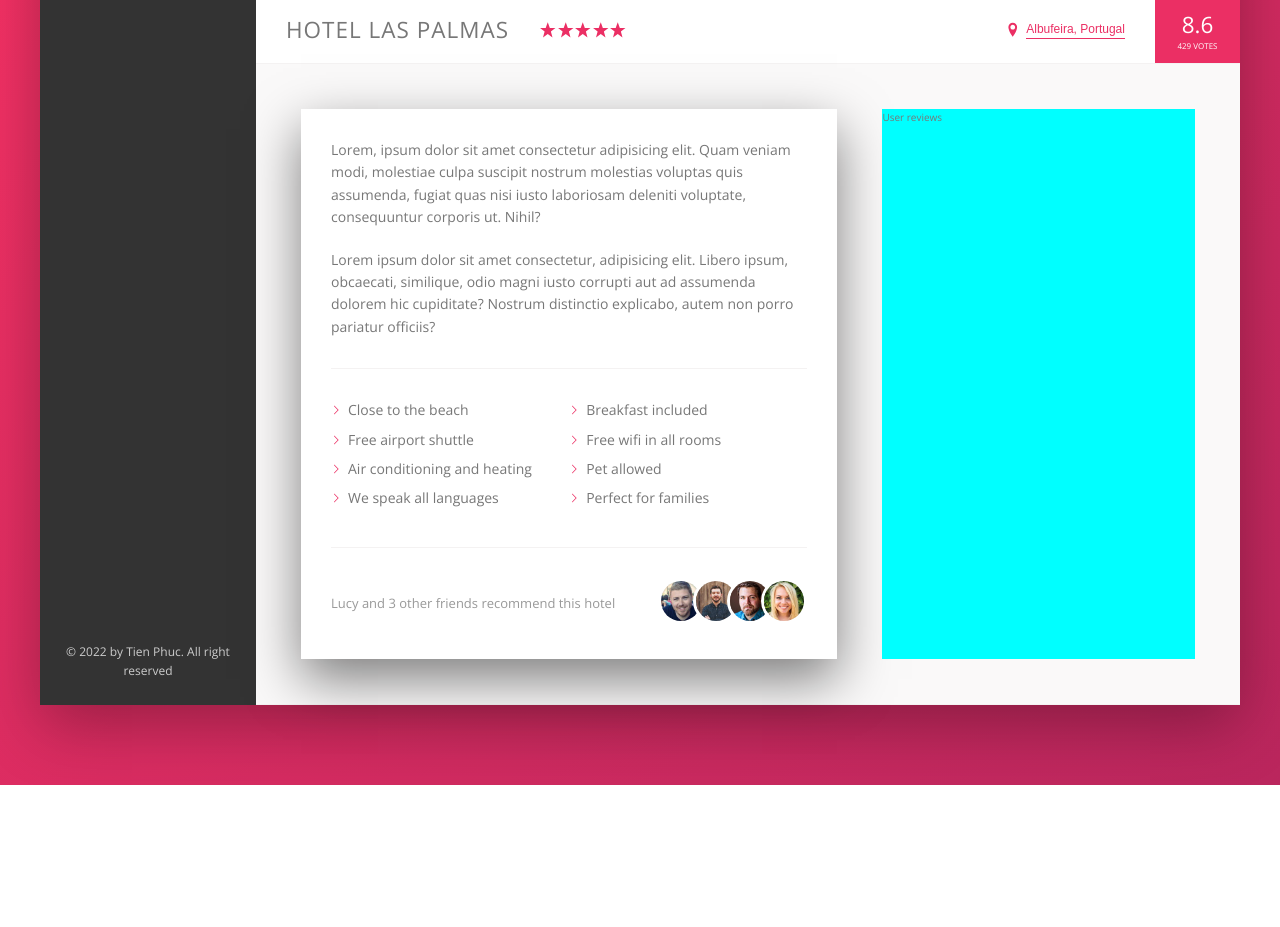
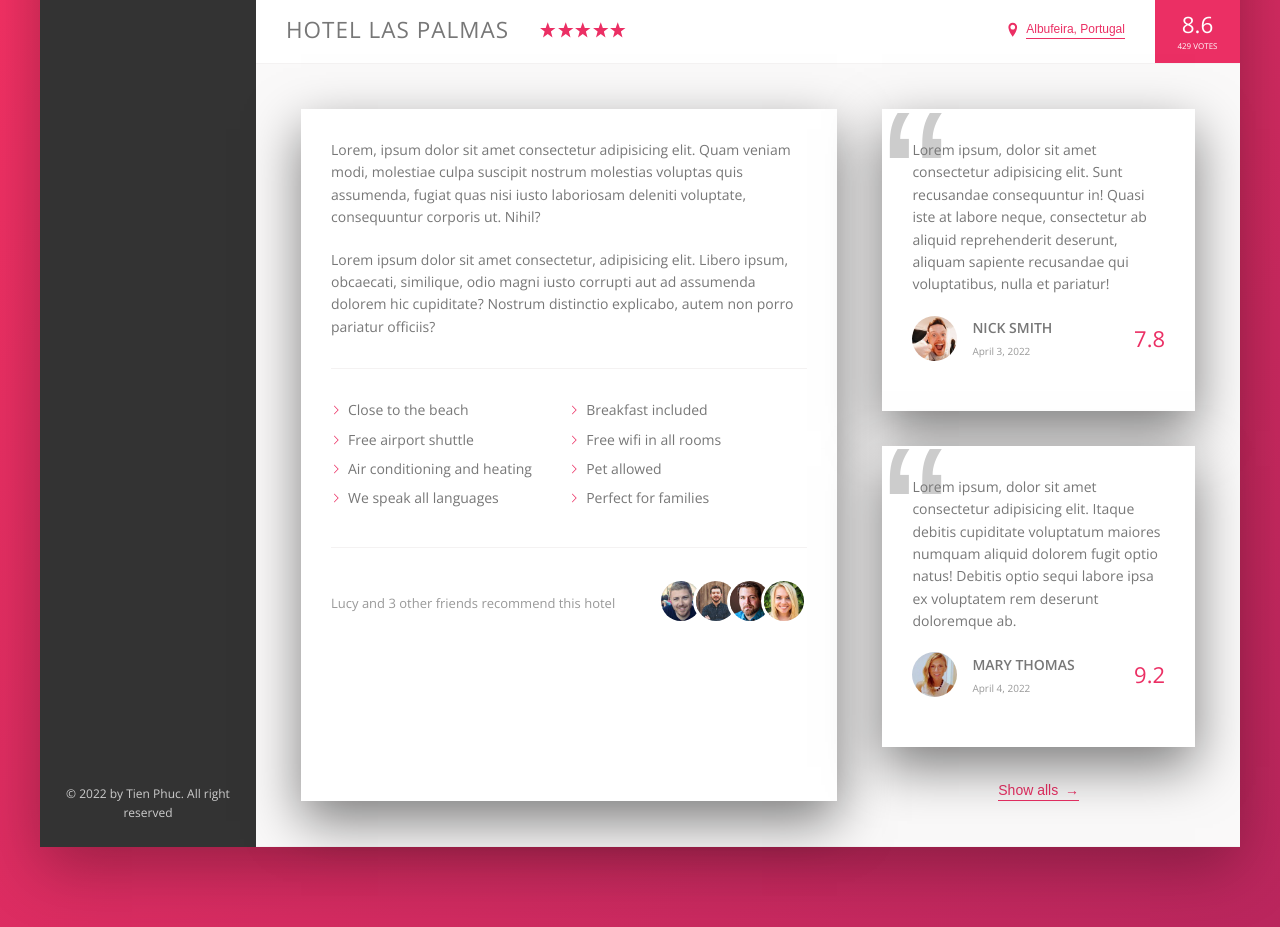
Before and after one commit to phucvu-1999/flex-box-review, a website: page index.html in a window 1280 px wide. Shown: the part 399-1326 px from the top of the page. Before the commit the page ends 1184 px from the top, so only its background shows below. Drawn offline with nearby package versions, Linux system fonts and the light colour scheme.

Commit message:
Implement the reviews section of the page

```diff
--- a/index.html
+++ b/index.html
@@ -207,7 +207,51 @@
                 </div>
               </div>
             </div>
-            <div class="user-reviews scale-hover">User reviews</div>
+            <div class="user-reviews">
+              <figure class="review scale-hover">
+                <blockquote class="review__text">
+                  Lorem ipsum, dolor sit amet consectetur adipisicing elit. Sunt
+                  recusandae consequuntur in! Quasi iste at labore neque,
+                  consectetur ab aliquid reprehenderit deserunt, aliquam
+                  sapiente recusandae qui voluptatibus, nulla et pariatur!
+                </blockquote>
+                <figcaption class="review__user">
+                  <img
+                    src="/img/user-1.jpg"
+                    alt="User 1"
+                    class="review__photo"
+                  />
+                  <div class="review__user-box">
+                    <p class="review__user-name">Nick Smith</p>
+                    <p class="review__user-date">April 3, 2022</p>
+                  </div>
+                  <div class="review__rating">7.8</div>
+                </figcaption>
+              </figure>
+
+              <figure class="review scale-hover">
+                <blockquote class="review__text">
+                  Lorem ipsum, dolor sit amet consectetur adipisicing elit.
+                  Itaque debitis cupiditate voluptatum maiores numquam aliquid
+                  dolorem fugit optio natus! Debitis optio sequi labore ipsa ex
+                  voluptatem rem deserunt doloremque ab.
+                </blockquote>
+                <figcaption class="review__user">
+                  <img
+                    src="/img/user-2.jpg"
+                    alt="User 2"
+                    class="review__photo"
+                  />
+                  <div class="review__user-box">
+                    <p class="review__user-name">Mary Thomas</p>
+                    <p class="review__user-date">April 4, 2022</p>
+                  </div>
+                  <div class="review__rating">9.2</div>
+                </figcaption>
+              </figure>
+
+              <button class="btn-inline">Show alls <span>&rarr;</span></button>
+            </div>
           </div>
         </main>
       </div>
--- a/sass/_base.scss
+++ b/sass/_base.scss
@@ -32,6 +32,7 @@ Grey dark 3: #999
 
   --color-white: #fff;
   --color-black: #000;
+  --box-shadow: 0 2rem 5rem rgba(0, 0, 0, 0.5);
 
   --line: 1px solid var(--color-grey-light-2);
 }
--- a/sass/_component.scss
+++ b/sass/_component.scss
@@ -203,6 +203,7 @@
 
   &__item:hover {
     transform: scale(1.2);
+    box-shadow: 1rem 2rem 3rem rgba(0, 0, 0, 0.5);
   }
 
   &__photo {
@@ -287,6 +288,15 @@
   display: inline-block;
   background-color: transparent;
   transition: all 0.2s;
+
+  & span {
+    margin-left: 3px;
+    transition: all 0.3s linear;
+  }
+
+  &:hover span {
+    margin-left: 8px;
+  }
 
   &:hover {
     color: var(--color-grey-dark-1);
@@ -379,3 +389,72 @@
     }
   }
 }
+
+///////////////////////////////////////////////////
+// REVIEW
+
+.review {
+  background-color: var(--color-white);
+  box-shadow: var(--box-shadow);
+  padding: 3rem;
+  margin-bottom: 3.5rem;
+  transition: all 0.2s linear;
+  position: relative;
+  overflow: hidden;
+
+  &__text {
+    z-index: 2;
+    margin-bottom: 2rem;
+    z-index: 10;
+    position: relative;
+  }
+
+  &__user {
+    display: flex;
+    align-items: center;
+    margin-bottom: 2rem;
+
+    &-box {
+      flex: 1;
+    }
+
+    &-name {
+      font: 1.1rem;
+      font-weight: 600;
+      text-transform: uppercase;
+      margin-bottom: 4px;
+    }
+
+    &-date {
+      font-size: 1rem;
+      color: var(--color-grey-dark-3);
+    }
+  }
+
+  &__photo {
+    width: 4.5rem;
+    height: 4.5rem;
+    border-radius: 100px;
+    margin-right: 1.5rem;
+  }
+
+  &__rating {
+    color: var(--color-primary);
+    font-size: 2.2rem;
+    font-weight: 400;
+  }
+
+  &::before {
+    content: "\201C";
+    width: 5rem;
+    height: 5rem;
+    position: absolute;
+    top: -2.75rem;
+    left: 0;
+    line-height: 1;
+    font-size: 20rem;
+    color: var(--color-grey-light-4);
+    font-family: sans-serif;
+    z-index: 1;
+  }
+}
--- a/sass/_layout.scss
+++ b/sass/_layout.scss
@@ -36,6 +36,7 @@
 }
 
 .detail {
+  font-size: 1.4rem;
   display: flex;
   padding: 4.5rem;
   background-color: var(--color-grey-light-1);
@@ -43,7 +44,6 @@
 }
 
 .description {
-  font-size: 1.4rem;
   background-color: var(--color-white);
   box-shadow: 0 2rem 5rem rgba(0, 0, 0, 0.5);
   padding: 3rem;
@@ -54,10 +54,12 @@
 }
 
 .user-reviews {
-  background-color: aqua;
   flex: 1;
   cursor: pointer;
   transition: all 0.3s linear;
+  display: flex;
+  flex-direction: column;
+  align-items: center;
 }
 
 .scale-hover {
```
Also changed, not shown: css/style.css.
